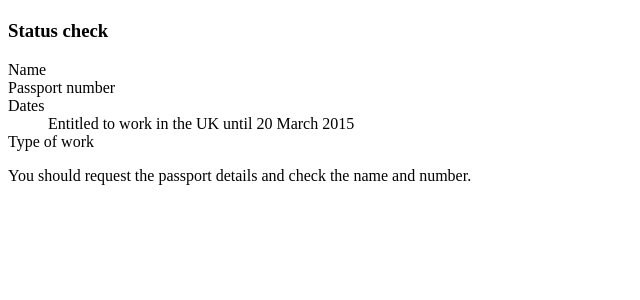
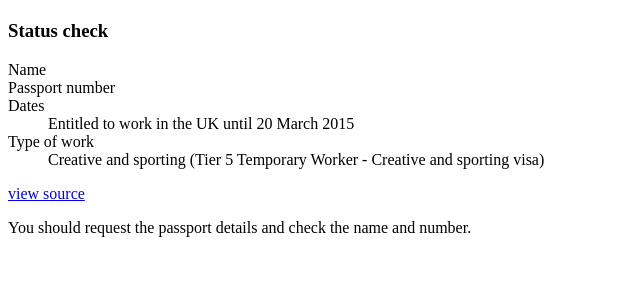
Before and after one commit to sausages-of-the-future/work-uk, a Python web app: template work_uk/templates/show_status_view.html in a window 1280 px wide. Shown: the part 35-335 px from the top of the page, without its empty margins (0-640 px from the left). Run offline with Jinja, Linux system fonts and the light colour scheme; the template is opened without the code that fills it, so the values that code supplies are empty; some libraries are stand-ins or nearby versions.

Commit message:
prove status

```diff
--- a/work_uk/templates/prove_status.html
+++ b/work_uk/templates/prove_status.html
@@ -6,7 +6,7 @@
       <ul class="verified-facts">
         <li>
           <span>&#10003;</span>
-          You are eligible to work in the UK until 20 March 2015.
+          You are eligible to work in the UK until 20 March 2015. <a class="register-link" href="#"><i class="fa fa-list-alt fa-1"></i> view source</a>
         </li>
       </ul>
       <h3>Send this link to your employer:</h3>
--- a/work_uk/templates/show_status_view.html
+++ b/work_uk/templates/show_status_view.html
@@ -13,8 +13,9 @@
           <dt>Dates</dt>
           <dd>Entitled to work in the UK until 20 March 2015</dd>
           <dt>Type of work</dt>
-          <dd></dd>
+          <dd>Creative and sporting (Tier 5 Temporary Worker - Creative and sporting visa)</dd>
         </dl>
+        <a class="register-link" href="#"><i class="fa fa-list-alt fa-1"></i> view source</a>
       </div>
       <p>
         You should request the passport details and check the name and number.
--- a/work_uk/views.py
+++ b/work_uk/views.py
@@ -29,7 +29,7 @@
 #views
 @app.route("/")
 def index():
-    return redirect("%s/work-uk" % app.config['WWW_BASE_URL'])
+    return redirect("%s/work-visa" % app.config['WWW_BASE_URL'])
 
 @app.route("/prove-status")
 def prove_status():
```
